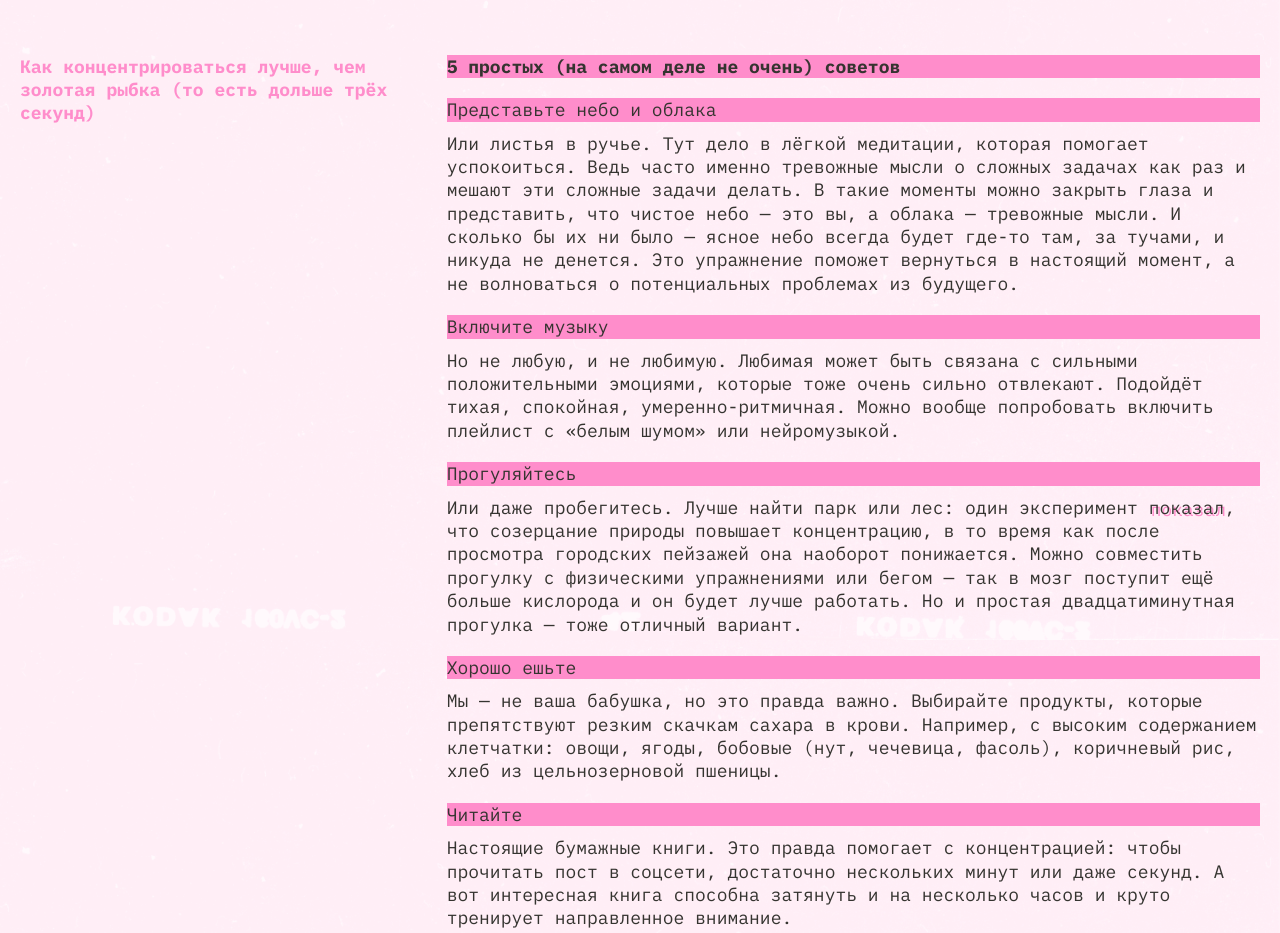
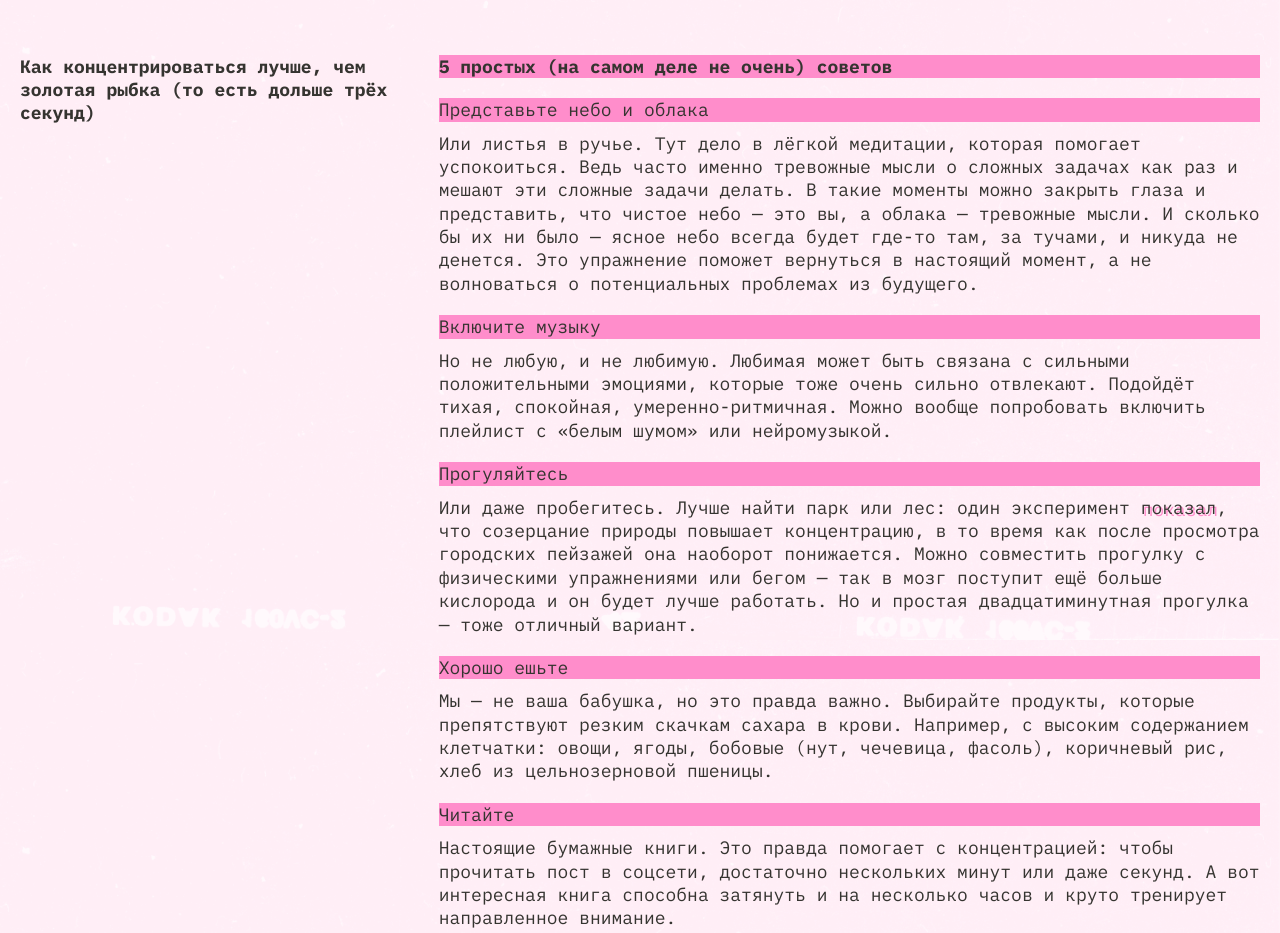
Before and after one commit to Arkuk/slozhno-sosredotochitsya-fd, a website: page index.html in a window 1280 px wide. Shown: the part 1760-2693 px from the top of the page. Drawn offline with Linux system fonts and the light colour scheme.

Commit message:
after 1 review

```diff
--- a/index.html
+++ b/index.html
@@ -56,14 +56,14 @@
       </div>
     </header>
     <main class="main">
-      <section class="main__section odd">
+      <section class="section section-why">
         <h2 class="section__title">Почему сосредоточиться так сложно</h2>
         <ul class="section__list">
           <li class="section__list-item">
             <article class="section__card">
               <h3 class="section__card-title title-decor">Многозадачность</h3>
               <p class="section__card-text">
-                Особенно сложно сосредоточиться, когда задач много и все они —
+                Особенно сложно сосредоточиться, когда задач много ивсе они —
                 важные. Где же легендарная многозадачность, когда она так нужна
                 вам (и всем нанимающим менеджерам этого мира)? А дело в том, что
                 её просто не существует. Исследователи
@@ -84,13 +84,13 @@
             <article class="section__card">
               <h3 class="section__card-title title-decor">Дофамин</h3>
               <p class="section__card-text">
-                С гормонами стресса всё понятно, но дальше — ещё интереснее. В
-                нашей невозможности сосредоточиться замешана и полная
-                противоположность стрессу — дофамин. Это вещество участвует в
-                системе вознаграждения мозга. Причём тут он? Мы часто
+                С гормонами стресса всё понятно, но дальше — ещё интереснее. В нашей
+                невозможности сосредоточиться замешана и полная
+                противоположность стрессу — дофамин. Это вещество участвует в системе
+                вознаграждения мозга. Причём тут он? Мы часто
                 отвлекаемся от важной задачи на что-то более «приятное» для
-                мозгов. Например, смотрим лайки в соцсетях. В это время и
-                выделяется дофамин — и мы чувствуем удовольствие. Получается
+                мозгов. Например, смотрим лайки в соцсетях. В это время и выделяется
+                дофамин — и мы чувствуем удовольствие. Получается
                 замкнутый круг: чем больше отвлекаешься, тем больше удовольствия
                 получаешь.
               </p>
@@ -99,7 +99,7 @@
         </ul>
       </section>
 
-      <section class="main__section even">
+      <section class="section section-causes">
         <h2 class="section__title">Что снижает концентрацию внимания?</h2>
         <ul class="section__list">
           <li class="section__list-item">
@@ -120,11 +120,11 @@
               <h3 class="section__card-title title-decor">Еда</h3>
               <p class="section__card-text">
                 «Быстрые углеводы» — сахар, белый хлеб, сладости — молниеносно
-                доставляют в мозг энергию и помогают ему лучше работать. Но
-                уходит эта энергия также быстро, как и приходит. А мы в
-                результате попадаем на «углеводные качели»: как только действие
-                «быстрых углеводов» заканчивается, мы чувствуем усталость и
-                сонливость. И хотим ещё больше быстрых углеводов.
+                доставляют в мозг энергию и помогают ему лучше работать. Но уходит
+                эта энергия также быстро, как и приходит. А мы в результате
+                попадаем на «углеводные качели»: как только действие
+                «быстрых углеводов» заканчивается, мы чувствуем усталость и сонливость.
+                И хотим ещё больше быстрых углеводов.
               </p>
             </article>
           </li>
@@ -132,68 +132,59 @@
             <article class="section__card">
               <h3 class="section__card-title title-decor">Гаджеты</h3>
               <p class="section__card-text">
-                Да-да, это та самая ситуация, когда на экране ноутбука — код, в
-                наушниках — подкаст, а на компьютере фоном — ещё и видео с
-                забавными утятами. В результате мозг пытается переключиться с
-                одной задачи на другую — и просто не может. А чтобы вернуться к
-                состоянию полной концентрации, человеку в среднем нужно 20
-                минут. Вот и получается, что чем больше времени мы проводим в
-                гаджетах, тем больше времени затем нужно, чтобы вернуться к
-                работе.
+                Да-да, это та самая ситуация, когда на экране ноутбука — код, в наушниках —
+                подкаст, а на компьютере фоном — ещё и видео с забавными утятами.
+                В результате мозг пытается переключиться с одной задачи
+                на другую — и просто не может. А чтобы вернуться к состоянию
+                полной концентрации, человеку в среднем нужно 20 минут.
+                Вот и получается, что чем больше времени мы проводим в гаджетах,
+                тем больше времени затем нужно, чтобы вернуться к работе.
               </p>
             </article>
           </li>
         </ul>
       </section>
 
-      <section class="main__section odd">
+      <section class="section section-advices">
         <h2 class="section__title">
           Как концентрироваться лучше, чем золотая рыбка (то есть дольше трёх
           секунд)
         </h2>
-        <ul class="section__list">
-          <li class="section__list-item">
-            <article class="section__card">
+        <article class="section__article">
           <h3 class="section__card-title title-decor">
             5 простых (на самом деле не очень) советов
           </h3>
-            </article>
+          <ul class="section__list">
+            <li class="section__list-item">
+              <h4 class="section__card-title title-decor title-decor_light">
+                Представьте небо и облака
+              </h4>
+              <p class="section__card-text">
+                Или листья в ручье. Тут дело в лёгкой медитации, которая
+                помогает успокоиться. Ведь часто именно тревожные мысли о сложных
+                задачах как раз и мешают эти сложные задачи делать. В такие
+                моменты можно закрыть глаза и представить, что чистое небо —
+                это вы, а облака — тревожные мысли. И сколько бы их ни было —
+                ясное небо всегда будет где-то там, за тучами, и никуда не денется.
+                Это упражнение поможет вернуться в настоящий момент, а не волноваться
+                о потенциальных проблемах из будущего.
+              </p>
             </li>
             <li class="section__list-item">
-            <article class="section__card">
-              <h3 class="section__card-title title-decor title-decor_light">
-                Представьте небо и облака
-              </h3>
-              <p class="section__card-text">
-                Или листья в ручье. Тут дело в лёгкой медитации, которая
-                помогает успокоиться. Ведь часто именно тревожные мысли о
-                сложных задачах как раз и мешают эти сложные задачи делать. В
-                такие моменты можно закрыть глаза и представить, что чистое небо
-                — это вы, а облака — тревожные мысли. И сколько бы их ни было —
-                ясное небо всегда будет где-то там, за тучами, и никуда не
-                денется. Это упражнение поможет вернуться в настоящий момент, а
-                не волноваться о потенциальных проблемах из будущего.
-              </p>
-            </article>
-          </li>
-          <li class="section__list-item">
-            <article class="section__card">
-              <h3 class="section__card-title title-decor title-decor_light">
+              <h4 class="section__card-title title-decor title-decor_light">
                 Включите музыку
-              </h3>
+              </h4>
               <p class="section__card-text">
                 Но не любую, и не любимую. Любимая может быть связана с сильными
                 положительными эмоциями, которые тоже очень сильно отвлекают.
                 Подойдёт тихая, спокойная, умеренно-ритмичная. Можно вообще
                 попробовать включить плейлист с «белым шумом» или нейромузыкой.
               </p>
-            </article>
             </li>
             <li class="section__list-item">
-            <article class="section__card">
-              <h3 class="section__card-title title-decor title-decor_light">
+              <h4 class="section__card-title title-decor title-decor_light">
                 Прогуляйтесь
-              </h3>
+              </h4>
               <p class="section__card-text">
                 Или даже пробегитесь. Лучше найти парк или лес: один эксперимент
                 <a
@@ -208,40 +199,36 @@
                 работать. Но и простая двадцатиминутная прогулка — тоже отличный
                 вариант.
               </p>
-            </article>
             </li>
             <li class="section__list-item">
-            <article class="section__card">
-              <h3 class="section__card-title title-decor title-decor_light">
+              <h4 class="section__card-title title-decor title-decor_light">
                 Хорошо ешьте
-              </h3>
+              </h4>
               <p class="section__card-text">
                 Мы — не ваша бабушка, но это правда важно. Выбирайте продукты,
-                которые препятствуют резким скачкам сахара в крови. Например, с
-                высоким содержанием клетчатки: овощи, ягоды, бобовые (нут,
+                которые препятствуют резким скачкам сахара в крови. Например, с высоким
+                содержанием клетчатки: овощи, ягоды, бобовые (нут,
                 чечевица, фасоль), коричневый рис, хлеб из цельнозерновой
                 пшеницы.
               </p>
-            </article>
             </li>
             <li class="section__list-item">
-            <article class="section__card">
-              <h3 class="section__card-title title-decor title-decor_light">
+              <h4 class="section__card-title title-decor title-decor_light">
                 Читайте
-              </h3>
+              </h4>
               <p class="section__card-text">
                 Настоящие бумажные книги. Это правда помогает с концентрацией:
                 чтобы прочитать пост в соцсети, достаточно нескольких минут или
                 даже секунд. А вот интересная книга способна затянуть и на
                 несколько часов и круто тренирует направленное внимание.
               </p>
-            </article>
             </li>
           </ul>
+        </article>
       </section>
 
-      <section class="main__section gallery">
-        <h2 class="section__gallery-title title-decor">А можно в картинках?</h2>
+      <section class="section section-gallery">
+        <h2 class="section-gallery-title title-decor">А можно в картинках?</h2>
         <ul class="section__list">
           <li class="section__list-item">
             <img
--- a/styles/light.css
+++ b/styles/light.css
@@ -11,3 +11,19 @@
   --decorated-icon-visible: none;
   --decorated-corner-color: var(--text-color);
 }
+
+@media (prefers-color-scheme: light) {
+  :root {
+    --bg-color: #fff1f7;
+    --title-color: #ffc2e6;
+    --text-color: #353430;
+    --bg-image: url(../images/cover-image-light.png);
+    --accent-color: #ff8dcb;
+    --section-title-color: var(--text-color);
+    --title-decor-text-color: var(--text-color);
+    --btn-color: var(--text-color);
+    --button-hover: rgb(50 49 45 / 0.4);
+    --decorated-icon-visible: none;
+    --decorated-corner-color: var(--text-color);
+  }
+}
--- a/styles/style.css
+++ b/styles/style.css
@@ -93,6 +93,7 @@
   font-size: inherit;
   padding: 0 13px;
   border: 1px solid transparent;
+  transition: border 0.3s ease;
 }
 
 .header__theme-menu-button:hover {
@@ -152,7 +153,7 @@
   gap: 50px;
 }
 
-.main__section {
+.section {
   display: grid;
   gap: 20px;
 }
@@ -162,11 +163,13 @@
   font-size: var(--main-font-size);
 }
 
-.section__gallery-title {
-  font-size: var(--main-font-size);
+.section__list {
+  display: flex;
+  flex-direction: column;
+  gap: 20px;
 }
 
-.section__list {
+.section__article {
   display: flex;
   flex-direction: column;
   gap: 20px;
@@ -180,6 +183,7 @@
 .text-link {
   text-shadow: 2px 2px 0 var(--accent-color);
   text-decoration: none;
+  transition: border 0.3s ease;
 }
 
 .text-link:hover {
@@ -194,11 +198,15 @@
   outline: 1px solid var(--text-color);
 }
 
-.gallery {
+.section-gallery {
   gap: 10px;
 }
 
-.gallery .section__list {
+.section-gallery-title {
+  font-size: var(--main-font-size);
+}
+
+.section-gallery .section__list {
   gap: 10px;
 }
 
@@ -245,11 +253,11 @@
     margin-block-end: 60px;
   }
 
-  .odd {
+  .section-why, .section-advices {
     grid-template-columns: 1fr 2fr;
   }
 
-  .even {
+  .section-causes {
     grid-template-columns: repeat(3, 1fr);
 
     .section__title {
@@ -262,7 +270,7 @@
     }
   }
 
-  .gallery {
+  .section-gallery {
     gap: 20px;
 
     .section__list {
@@ -306,7 +314,11 @@
     flex-direction: row;
   }
 
-  .even {
+  .section-why, .section-advices {
+    grid-template-columns: 1fr 2.06fr;
+  }
+
+  .section-causes {
 
     .section__title {
       grid-column: 1 / 2;
--- a/styles/variables.css
+++ b/styles/variables.css
@@ -15,19 +15,3 @@
   --decorated-icon-visible: flex;
   --decorated-corner-color: var(--accent-color);
 }
-
-@media (prefers-color-scheme: light) {
-
-  :root {
-    --bg-color: #fff1f7;
-    --title-color: #ffc2e6;
-    --text-color: #353430;
-    --bg-image: url(../images/cover-image-light.png);
-    --accent-color: #ff8dcb;
-    --title-decor-text-color: var(--text-color);
-    --btn-color: var(--text-color);
-    --button-hover: rgb(50 49 45 / 0.4);
-    --decorated-icon-visible: none;
-    --decorated-corner-color: var(--text-color);
-  }
-}
```
Also changed, not shown: 1 other file. Lines whose indentation alone changed are shown as unchanged.
